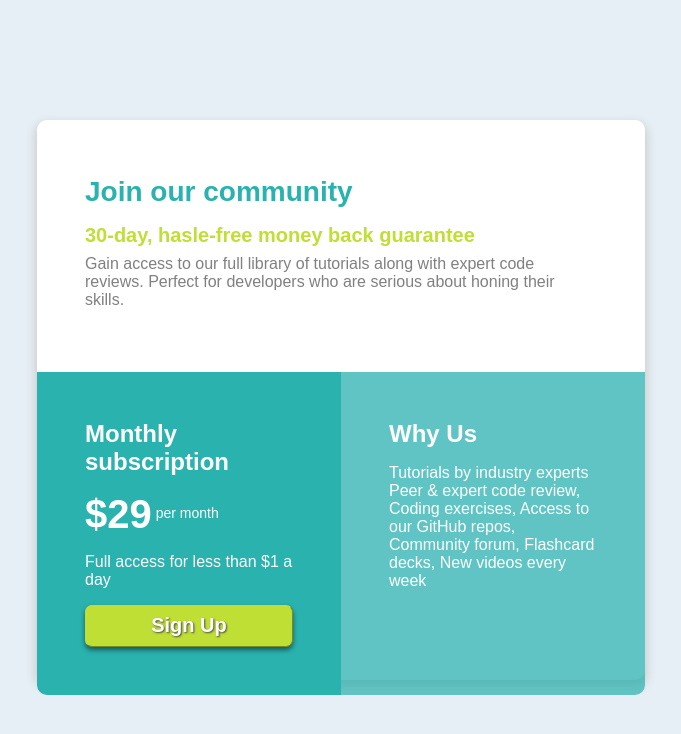
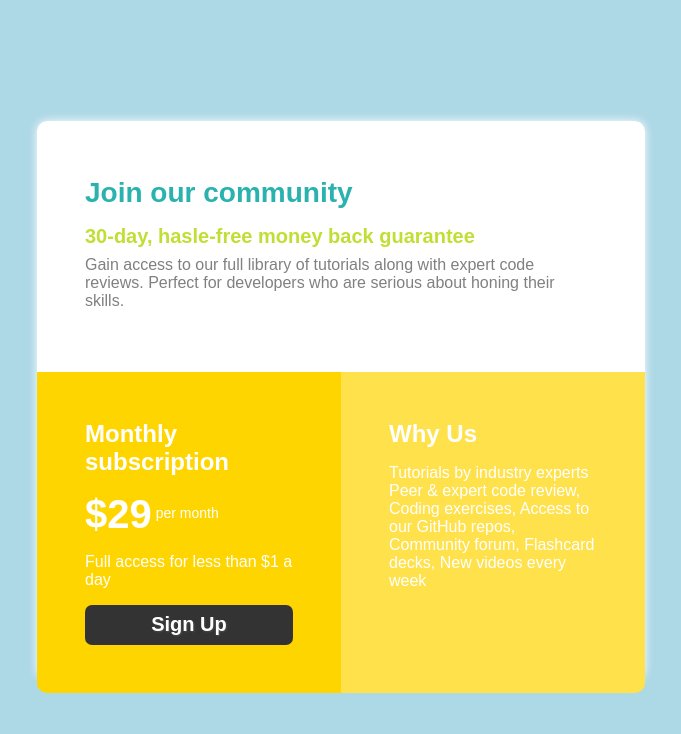
Before and after one commit to Aimal-125/spgrid, a plain HTML site: page index.html in a window 1280 px wide. Shown: the whole page, without its empty margins (299-980 px from the left). Drawn offline with Linux system fonts and the light colour scheme.

Commit message:
Update styles.css

```diff
--- a/styles.css
+++ b/styles.css
@@ -11,7 +11,7 @@
 	display: flex;
 	justify-content: center;
 	align-items: center;
-	background: hsl(204, 43%, 93%);
+	background: lightblue;
 	padding: 2rem;
 }
 .miniContainer {
@@ -20,7 +20,7 @@
 	grid-template-rows: 45% auto;
 	grid-template-columns: 50%;
 	border-radius: 10px;
-	box-shadow: 0px 5px 10px 2px hsl(0, 0%, 80%);
+	box-shadow: 0px 0px 10px 0px hsl(0, 0%, 100%);
 }
 .div1, .div2, .div3 {
 	padding: 3rem;
@@ -37,14 +37,14 @@
 	justify-content: center;
 	gap: 1rem;
 	border-bottom-left-radius: 10px;
-	background: hsl(179, 62%, 43%);
+	background: hsl(410, 100%, 50%);
 	color: white;
 }
 .div3 {
 	display: flex;
 	flex-direction: column;
 	border-bottom-right-radius: 10px;
-	background: hsla(179, 62%, 43%, 0.7);
+	background: hsl(410, 100%, 65%);
 	color: white;
 }
 .hd {
@@ -84,14 +84,13 @@
 .btn {
 	width: 100%;
 	padding: 4%;
-	background: hsl(71, 73%, 54%);
-	border: 1px outset hsl(71, 73%, 54%);
+	background: hsl(0, 0%, 20%);
+	border: none;
 	cursor: pointer;
 	color: white;
 	font-weight: bold;
 	font-size: 2.5vh;
 	border-radius: 7px;
-	box-shadow: 0px 3px 5px 0px rgba(0, 0, 0, 0.5);
 	text-shadow: 1px 1px 2px hsl(0, 0%, 30%);
 	transition: 0.3s;
 }
```
